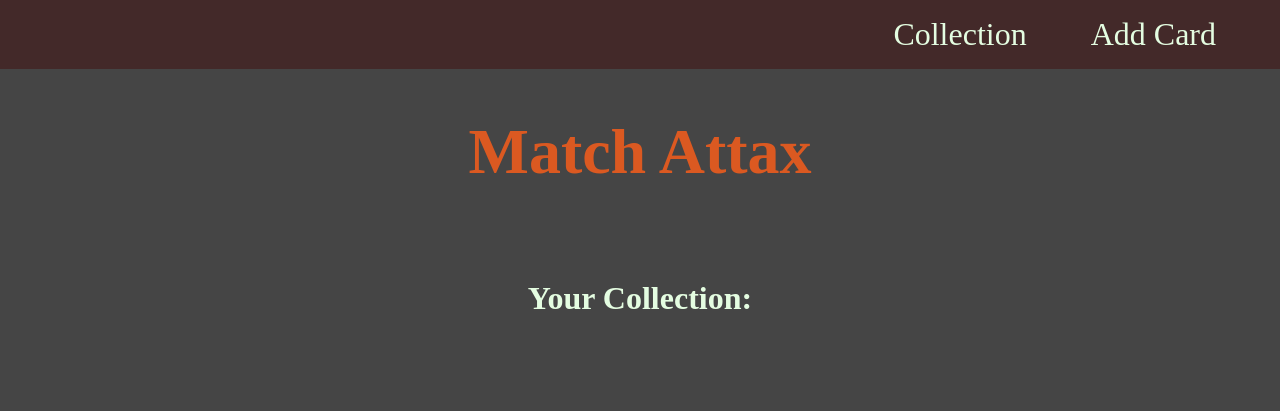
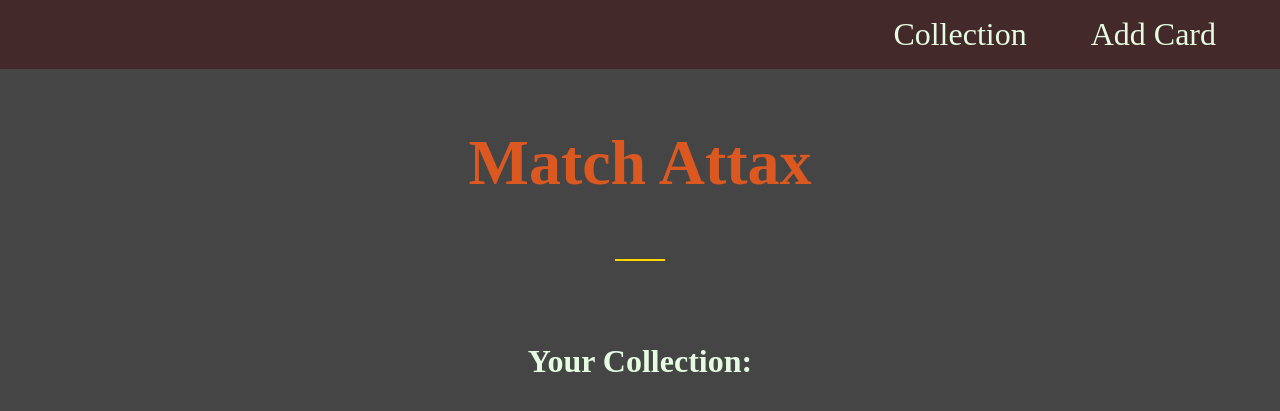
Before and after one commit to youngy247/IO2-Collector-App, a PHP site: page / in a window 1280 px wide. Shown: the top 411 px of the page. Run offline with PHP 8.4, Linux system fonts and the light colour scheme; data that the repository does not hold is empty.

Commit message:
added and styled hr and spaced headings out more

```diff
--- a/css/styles.css
+++ b/css/styles.css
@@ -39,7 +39,7 @@ h1 {
   text-align: center;
   font-size: clamp(3rem, 5vw, 4rem);
   font-weight: 900;
-  padding: 4.5rem 0 1rem 0;
+  padding: 5.2rem 0 1rem 0;
   color: #db5921;
 }
 
@@ -47,9 +47,16 @@ section {
   padding-top: 0.4rem;
 }
 
+.divider {
+  width: 3rem;
+  border: 1px solid #ffd700;
+  margin: 1.1rem auto;
+}
+
 section h2 {
   text-align: center;
   font-size: clamp(1.75rem, 2.5vw, 2.25rem);
+  padding: 2rem 0 0.5rem 0;
 }
 
 .card-grid {
--- a/index.php
+++ b/index.php
@@ -16,6 +16,7 @@ require_once 'index.html';
         </ul>
     </nav>
     <h1>Match Attax</h1>
+    <hr class="divider" />
 
     <section id="collection">
         <h2>Your Collection:</h2>
```
